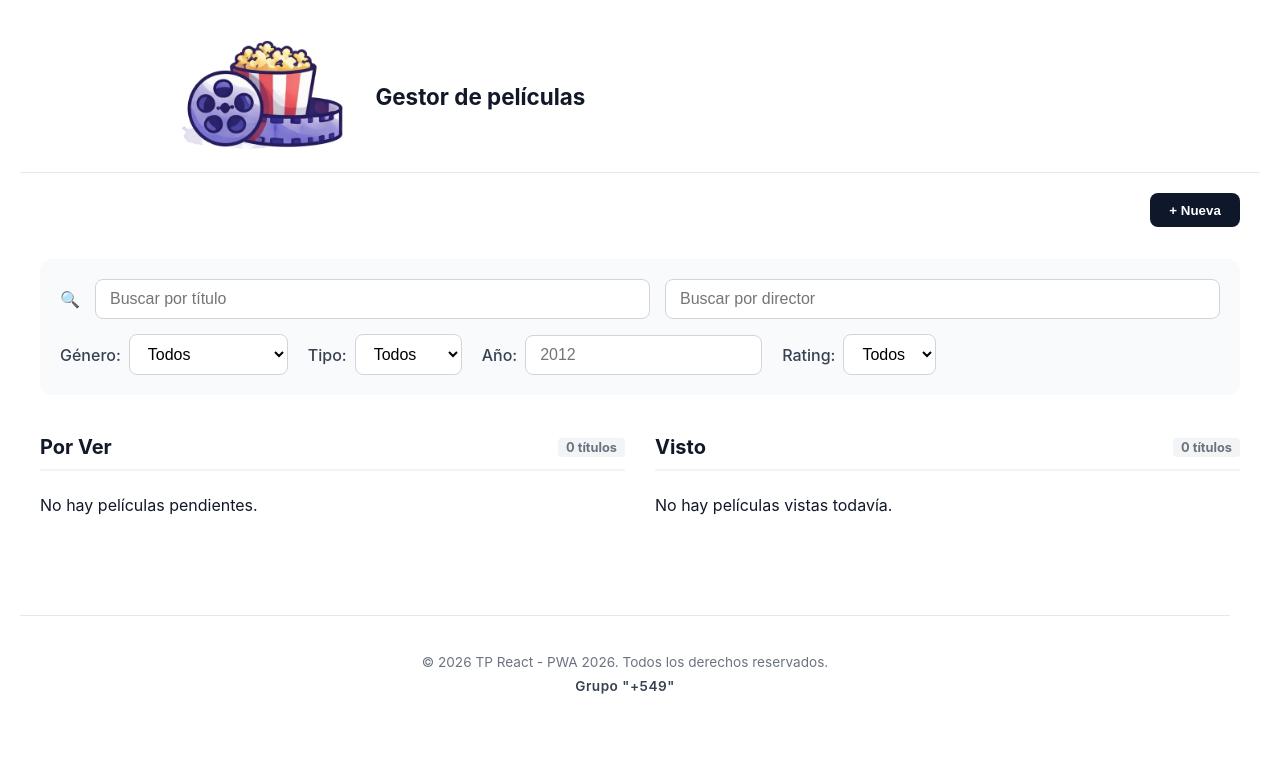
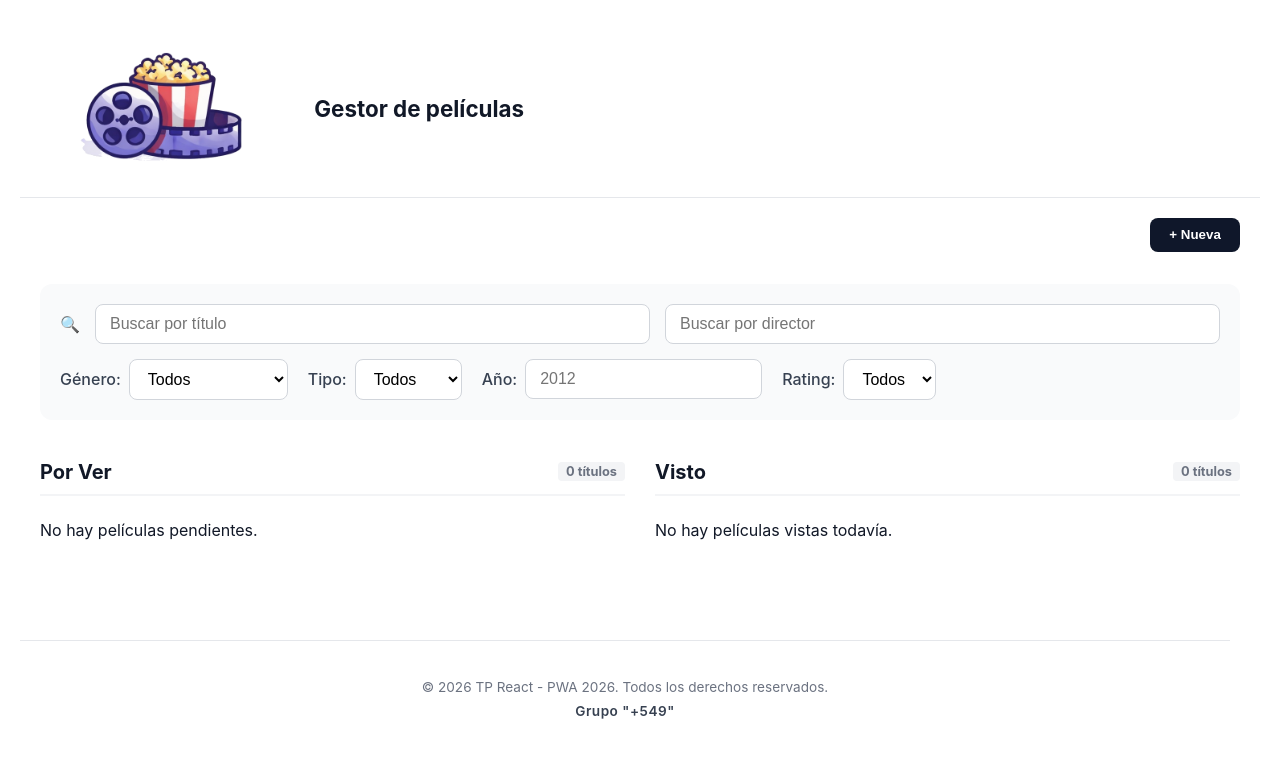
Before and after one commit to sol-bruschi/PWA, a React (Vite) app: page / in a window 1280 px wide. Shown: the top 758 px of the page. Built offline with nearby package versions, Linux system fonts and the light colour scheme.

Commit message:
estilo logo

```diff
--- a/src/Components/Header/Styles.css
+++ b/src/Components/Header/Styles.css
@@ -12,7 +12,7 @@
 }
 
 .header-logo img {
-  margin-left: 15dvh;
+  margin-left: 10%;
   height: 15dvh;
   width: auto;
   display: block;
@@ -20,6 +20,7 @@
 
 .header-titulo {
   flex: 1; /* Hace que el título ocupe el espacio disponible */
+  margin: 5%;
 }
 
 /* Si el componente Title renderiza un h1/h2 con mucho margen, lo reseteamos acá */
```
Also changed, not shown: 1 other file (tests, documents, lock files or other folders).
